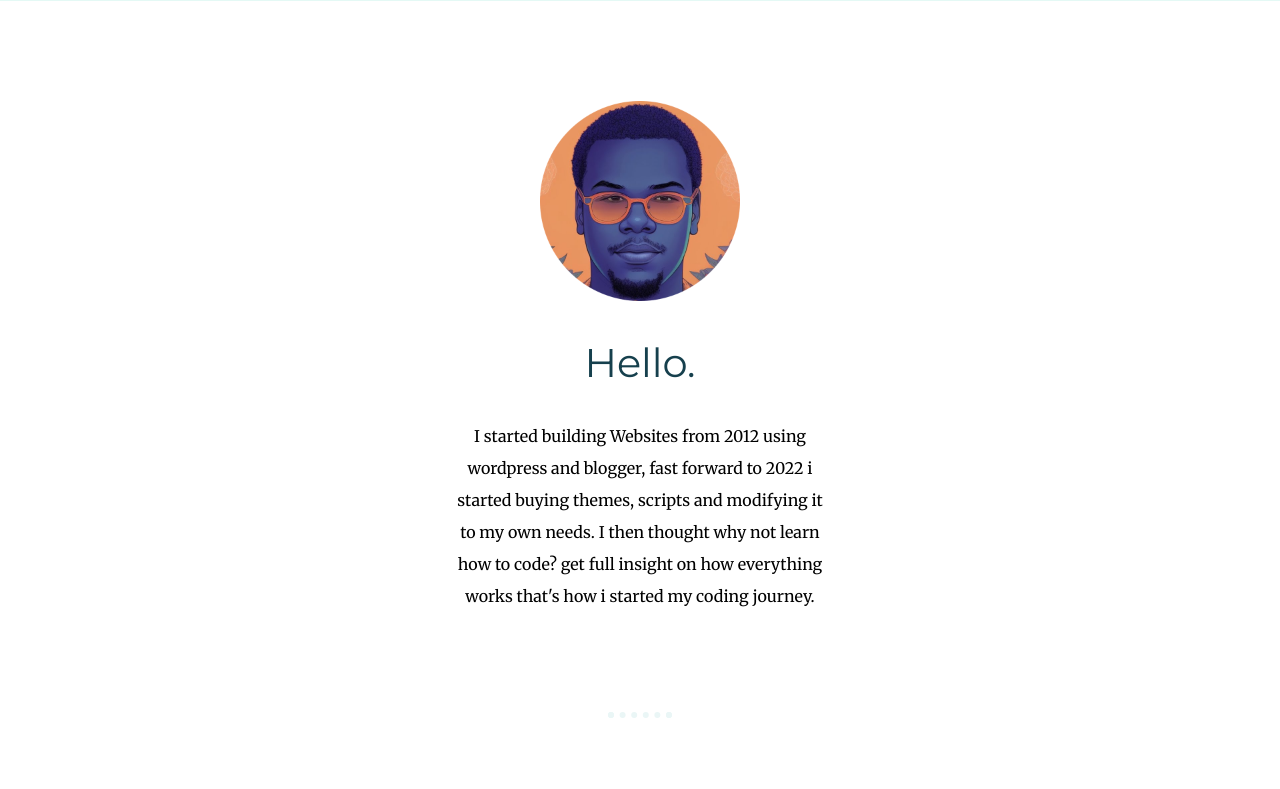
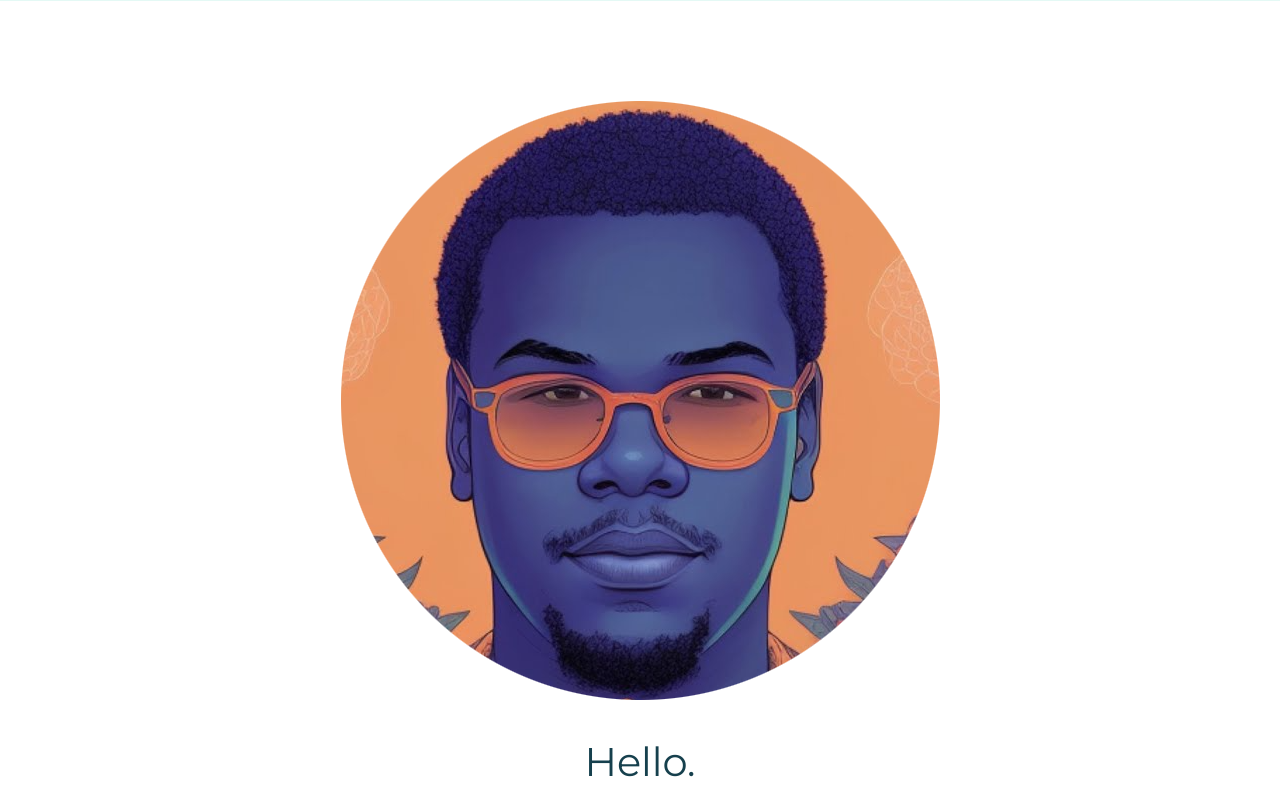
Before and after one commit to Ogabeatz/landingpage, a plain HTML site: page index.html in a window 1280 px wide. Shown: the part 666-1455 px from the top of the page. Drawn offline with Linux system fonts and the light colour scheme.

Commit message:
Update index.html

```diff
--- a/index.html
+++ b/index.html
@@ -20,7 +20,7 @@
 </div>
 <div class="middle-container">
     <div class="profile">
-      <img src="images/profile.png" alt="profile" width="200px">
+      <img class="kwame-photo" src="images/profile.png" alt="kwame-photo">
       <h2>Hello.</h2>
       <p class="intro">I started building Websites from 2012 using wordpress and blogger, fast forward to 2022 i started buying themes, scripts and modifying it to my own needs. I then thought why not learn how to code? get full insight on how everything works that's how i started my coding journey. </p>
     </div>
```
